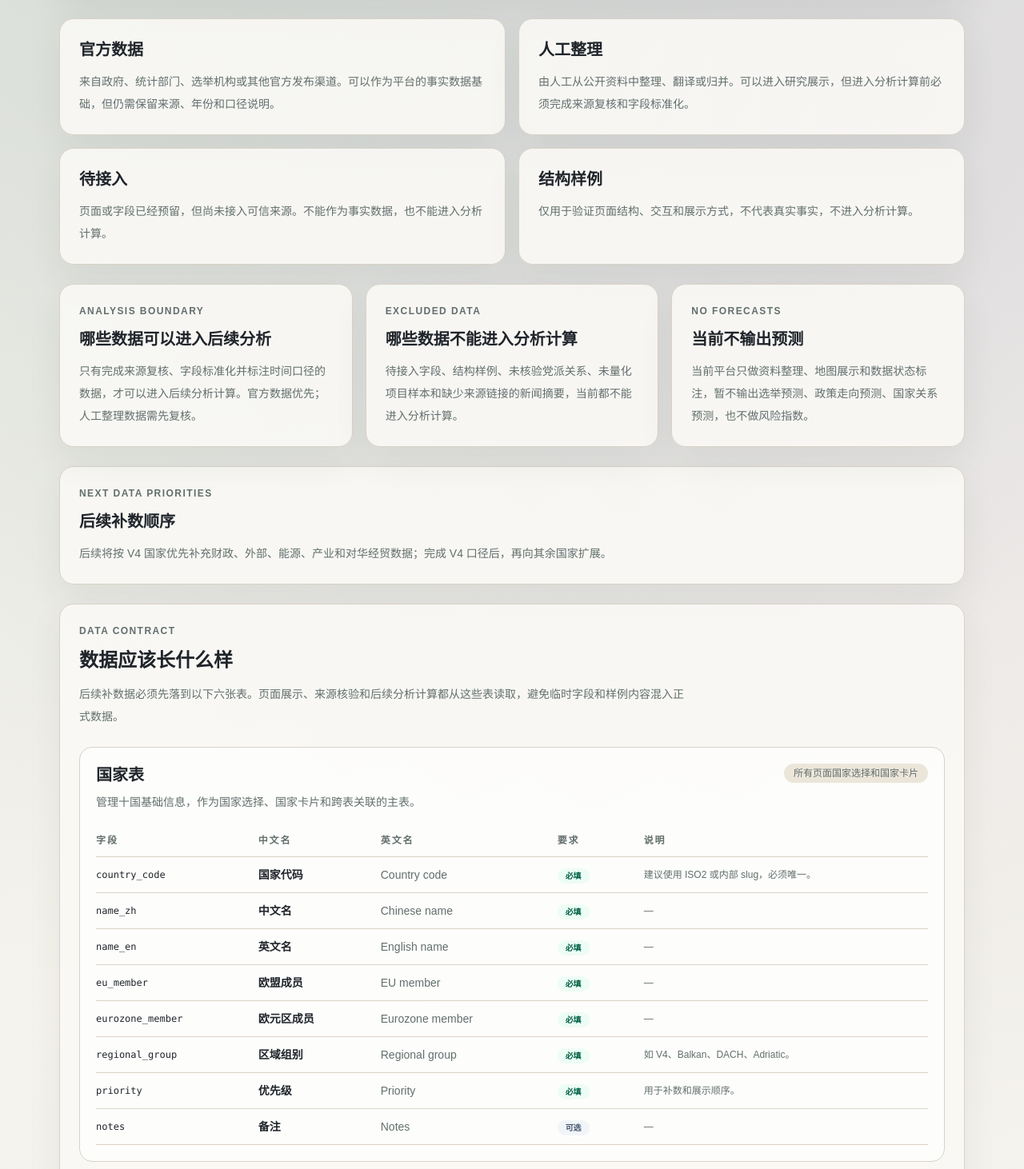
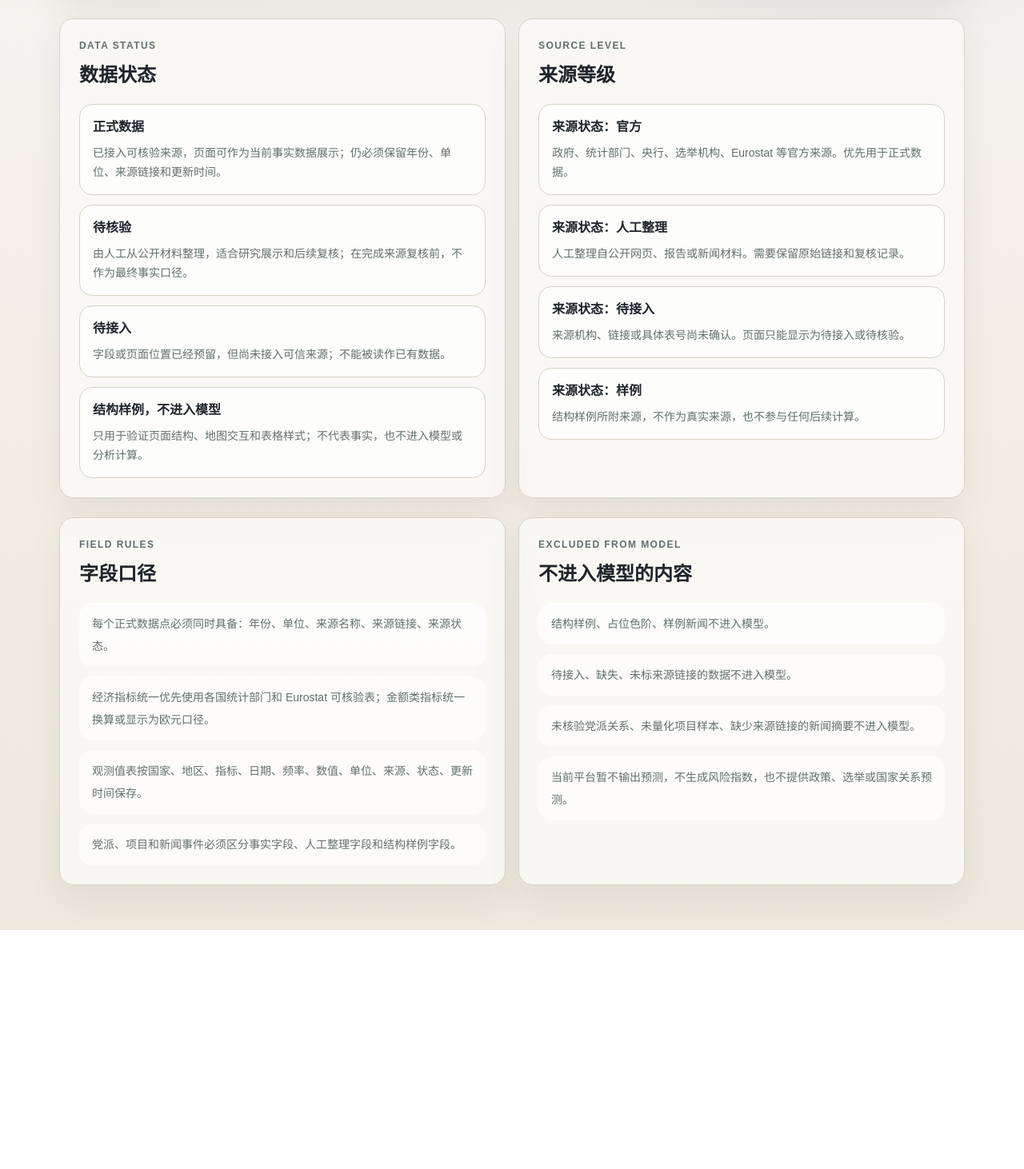
Before and after one commit to hui-sallai/central-europe-political-atlas, a Next.js app: page /methodology in a window 1280 px wide. Shown: the part 748-2210 px from the top of the page at 80% size. After the commit the page ends 1911 px from the top, so only its background shows below. Built offline with nearby package versions, Linux system fonts and the light colour scheme.

Commit message:
Restore concise methodology content

```diff
--- a/src/app/methodology/page.tsx
+++ b/src/app/methodology/page.tsx
@@ -1,37 +1,46 @@
-import { dataTableSchemas } from "@/lib/dataSchema";
+import { dataStatusMeta, sourceStatusMeta } from "@/lib/dataStatusLabels";
 import { frozenNavItems, frozenScopeNotes } from "@/lib/siteStructure";
 
+const dataStatusItems = [
+  { title: dataStatusMeta.official.label, body: "已接入可核验来源，页面可作为当前事实数据展示；仍必须保留年份、单位、来源链接和更新时间。" },
+  { title: dataStatusMeta.manual.label, body: "由人工从公开材料整理，适合研究展示和后续复核；在完成来源复核前，不作为最终事实口径。" },
+  { title: dataStatusMeta.pending.label, body: "字段或页面位置已经预留，但尚未接入可信来源；不能被读作已有数据。" },
+  { title: dataStatusMeta.sample.label, body: "只用于验证页面结构、地图交互和表格样式；不代表事实，也不进入模型或分析计算。" },
+];
+
+const sourceLevelItems = [
+  { title: sourceStatusMeta.official.label, body: "政府、统计部门、央行、选举机构、Eurostat 等官方来源。优先用于正式数据。" },
+  { title: sourceStatusMeta.manual.label, body: "人工整理自公开网页、报告或新闻材料。需要保留原始链接和复核记录。" },
+  { title: sourceStatusMeta.pending.label, body: "来源机构、链接或具体表号尚未确认。页面只能显示为待接入或待核验。" },
+  { title: sourceStatusMeta.sample.label, body: "结构样例所附来源，不作为真实来源，也不参与任何后续计算。" },
+];
+
+const fieldRules = [
+  "每个正式数据点必须同时具备：年份、单位、来源名称、来源链接、来源状态。",
+  "经济指标统一优先使用各国统计部门和 Eurostat 可核验表；金额类指标统一换算或显示为欧元口径。",
+  "观测值表按国家、地区、指标、日期、频率、数值、单位、来源、状态、更新时间保存。",
+  "党派、项目和新闻事件必须区分事实字段、人工整理字段和结构样例字段。",
+];
+
+const excludedItems = [
+  "结构样例、占位色阶、样例新闻不进入模型。",
+  "待接入、缺失、未标来源链接的数据不进入模型。",
+  "未核验党派关系、未量化项目样本、缺少来源链接的新闻摘要不进入模型。",
+  "当前平台暂不输出预测，不生成风险指数，也不提供政策、选举或国家关系预测。",
+];
+
 export default function MethodologyPage() {
-  const statusItems = [
-    {
-      title: "官方数据",
-      body: "来自政府、统计部门、选举机构或其他官方发布渠道。可以作为平台的事实数据基础，但仍需保留来源、年份和口径说明。",
-    },
-    {
-      title: "人工整理",
-      body: "由人工从公开资料中整理、翻译或归并。可以进入研究展示，但进入分析计算前必须完成来源复核和字段标准化。",
-    },
-    {
-      title: "待接入",
-      body: "页面或字段已经预留，但尚未接入可信来源。不能作为事实数据，也不能进入分析计算。",
-    },
-    {
-      title: "结构样例",
-      body: "仅用于验证页面结构、交互和展示方式，不代表真实事实，不进入分析计算。",
-    },
-  ];
-
   return (
     <main className="page-shell">
       <p className="eyebrow">Methodology</p>
-      <h1 className="mt-4 text-4xl font-semibold tracking-[-0.03em]">最小版方法论</h1>
+      <h1 className="mt-4 text-4xl font-semibold tracking-[-0.03em]">方法论与数据边界</h1>
       <p className="mt-4 max-w-3xl leading-8 text-[var(--muted)]">
-        本页只说明当前平台如何区分数据状态、分析使用边界和后续补数顺序。它不是完整研究方法章，而是防止误读的基础说明。
+        本页说明平台如何区分真实数据、人工整理、待接入内容和结构样例。它不是完整研究方法章，而是防止误读的最小说明。
       </p>
 
       <section className="mt-8 card p-6">
-        <p className="eyebrow">Frozen Structure</p>
-        <h2 className="mt-3 text-2xl font-semibold">短期冻结页面结构</h2>
+        <p className="eyebrow">Current Scope</p>
+        <h2 className="mt-3 text-2xl font-semibold">当前页面结构</h2>
         <div className="mt-5 grid gap-3 md:grid-cols-2 lg:grid-cols-3">
           {frozenNavItems.map((item) => (
             <article key={item.href} className="rounded-2xl border border-[var(--line)] bg-white/65 p-4">
@@ -50,99 +59,53 @@ export default function MethodologyPage() {
       </section>
 
       <section className="mt-6 grid gap-4 md:grid-cols-2">
-        {statusItems.map((item) => (
-          <article key={item.title} className="card p-6">
-            <h2 className="text-xl font-semibold">{item.title}</h2>
-            <p className="mt-3 text-sm leading-7 text-[var(--muted)]">{item.body}</p>
-          </article>
-        ))}
+        <div className="card p-6">
+          <p className="eyebrow">Data Status</p>
+          <h2 className="mt-3 text-2xl font-semibold">数据状态</h2>
+          <div className="mt-5 grid gap-3">
+            {dataStatusItems.map((item) => (
+              <article key={item.title} className="rounded-2xl border border-[var(--line)] bg-white/65 p-4">
+                <h3 className="font-semibold">{item.title}</h3>
+                <p className="mt-2 text-sm leading-6 text-[var(--muted)]">{item.body}</p>
+              </article>
+            ))}
+          </div>
+        </div>
+
+        <div className="card p-6">
+          <p className="eyebrow">Source Level</p>
+          <h2 className="mt-3 text-2xl font-semibold">来源等级</h2>
+          <div className="mt-5 grid gap-3">
+            {sourceLevelItems.map((item) => (
+              <article key={item.title} className="rounded-2xl border border-[var(--line)] bg-white/65 p-4">
+                <h3 className="font-semibold">{item.title}</h3>
+                <p className="mt-2 text-sm leading-6 text-[var(--muted)]">{item.body}</p>
+              </article>
+            ))}
+          </div>
+        </div>
       </section>
 
-      <section className="mt-6 grid gap-4 lg:grid-cols-3">
+      <section className="mt-6 grid gap-4 lg:grid-cols-2">
         <article className="card p-6">
-          <p className="eyebrow">Analysis Boundary</p>
-          <h2 className="mt-3 text-xl font-semibold">哪些数据可以进入后续分析</h2>
-          <p className="mt-3 text-sm leading-7 text-[var(--muted)]">
-            只有完成来源复核、字段标准化并标注时间口径的数据，才可以进入后续分析计算。官方数据优先；人工整理数据需先复核。
-          </p>
+          <p className="eyebrow">Field Rules</p>
+          <h2 className="mt-3 text-2xl font-semibold">字段口径</h2>
+          <ul className="mt-5 grid gap-3 text-sm leading-7 text-[var(--muted)]">
+            {fieldRules.map((rule) => (
+              <li key={rule} className="rounded-2xl bg-white/65 px-4 py-3">{rule}</li>
+            ))}
+          </ul>
         </article>
 
         <article className="card p-6">
-          <p className="eyebrow">Excluded Data</p>
-          <h2 className="mt-3 text-xl font-semibold">哪些数据不能进入分析计算</h2>
-          <p className="mt-3 text-sm leading-7 text-[var(--muted)]">
-            待接入字段、结构样例、未核验党派关系、未量化项目样本和缺少来源链接的新闻摘要，当前都不能进入分析计算。
-          </p>
+          <p className="eyebrow">Excluded From Model</p>
+          <h2 className="mt-3 text-2xl font-semibold">不进入模型的内容</h2>
+          <ul className="mt-5 grid gap-3 text-sm leading-7 text-[var(--muted)]">
+            {excludedItems.map((item) => (
+              <li key={item} className="rounded-2xl bg-white/65 px-4 py-3">{item}</li>
+            ))}
+          </ul>
         </article>
-
-        <article className="card p-6">
-          <p className="eyebrow">No Forecasts</p>
-          <h2 className="mt-3 text-xl font-semibold">当前不输出预测</h2>
-          <p className="mt-3 text-sm leading-7 text-[var(--muted)]">
-            当前平台只做资料整理、地图展示和数据状态标注，暂不输出选举预测、政策走向预测、国家关系预测，也不做风险指数。
-          </p>
-        </article>
-      </section>
-
-      <section className="mt-6 card p-6">
-        <p className="eyebrow">Next Data Priorities</p>
-        <h2 className="mt-3 text-xl font-semibold">后续补数顺序</h2>
-        <p className="mt-3 text-sm leading-7 text-[var(--muted)]">
-          后续将按 V4 国家优先补充财政、外部、能源、产业和对华经贸数据；完成 V4 口径后，再向其余国家扩展。
-        </p>
-      </section>
-
-      <section className="mt-6 card p-6">
-        <p className="eyebrow">Data Contract</p>
-        <h2 className="mt-3 text-2xl font-semibold">数据应该长什么样</h2>
-        <p className="mt-3 max-w-3xl text-sm leading-7 text-[var(--muted)]">
-          后续补数据必须先落到以下六张表。页面展示、来源核验和后续分析计算都从这些表读取，避免临时字段和样例内容混入正式数据。
-        </p>
-
-        <div className="mt-6 grid gap-4">
-          {dataTableSchemas.map((table) => (
-            <article key={table.id} className="rounded-2xl border border-[var(--line)] bg-white/65 p-5">
-              <div className="flex flex-col gap-3 lg:flex-row lg:items-start lg:justify-between">
-                <div>
-                  <h3 className="text-xl font-semibold">{table.title}</h3>
-                  <p className="mt-2 text-sm leading-6 text-[var(--muted)]">{table.purpose}</p>
-                </div>
-                <span className="w-fit rounded-full bg-[var(--surface-muted)] px-3 py-1 text-xs text-[var(--muted)]">
-                  {table.usedBy}
-                </span>
-              </div>
-
-              <div className="mt-4 overflow-x-auto">
-                <table className="w-full min-w-[720px] border-separate border-spacing-0 text-left text-sm">
-                  <thead>
-                    <tr className="text-xs uppercase tracking-[0.16em] text-[var(--muted)]">
-                      <th className="border-b border-[var(--line)] py-3 pr-4 font-semibold">字段</th>
-                      <th className="border-b border-[var(--line)] px-4 py-3 font-semibold">中文名</th>
-                      <th className="border-b border-[var(--line)] px-4 py-3 font-semibold">英文名</th>
-                      <th className="border-b border-[var(--line)] px-4 py-3 font-semibold">要求</th>
-                      <th className="border-b border-[var(--line)] px-4 py-3 font-semibold">说明</th>
-                    </tr>
-                  </thead>
-                  <tbody>
-                    {table.fields.map((field) => (
-                      <tr key={field.key}>
-                        <td className="border-b border-[var(--line)] py-3 pr-4 font-mono text-xs">{field.key}</td>
-                        <td className="border-b border-[var(--line)] px-4 py-3 font-semibold">{field.labelZh}</td>
-                        <td className="border-b border-[var(--line)] px-4 py-3 text-[var(--muted)]">{field.labelEn}</td>
-                        <td className="border-b border-[var(--line)] px-4 py-3">
-                          <span className={`rounded-full px-2.5 py-1 text-[10px] font-semibold ${field.required ? "bg-emerald-50 text-emerald-800" : "bg-slate-100 text-slate-600"}`}>
-                            {field.required ? "必填" : "可选"}
-                          </span>
-                        </td>
-                        <td className="border-b border-[var(--line)] px-4 py-3 text-xs leading-5 text-[var(--muted)]">{field.note ?? "—"}</td>
-                      </tr>
-                    ))}
-                  </tbody>
-                </table>
-              </div>
-            </article>
-          ))}
-        </div>
       </section>
     </main>
   );
```
